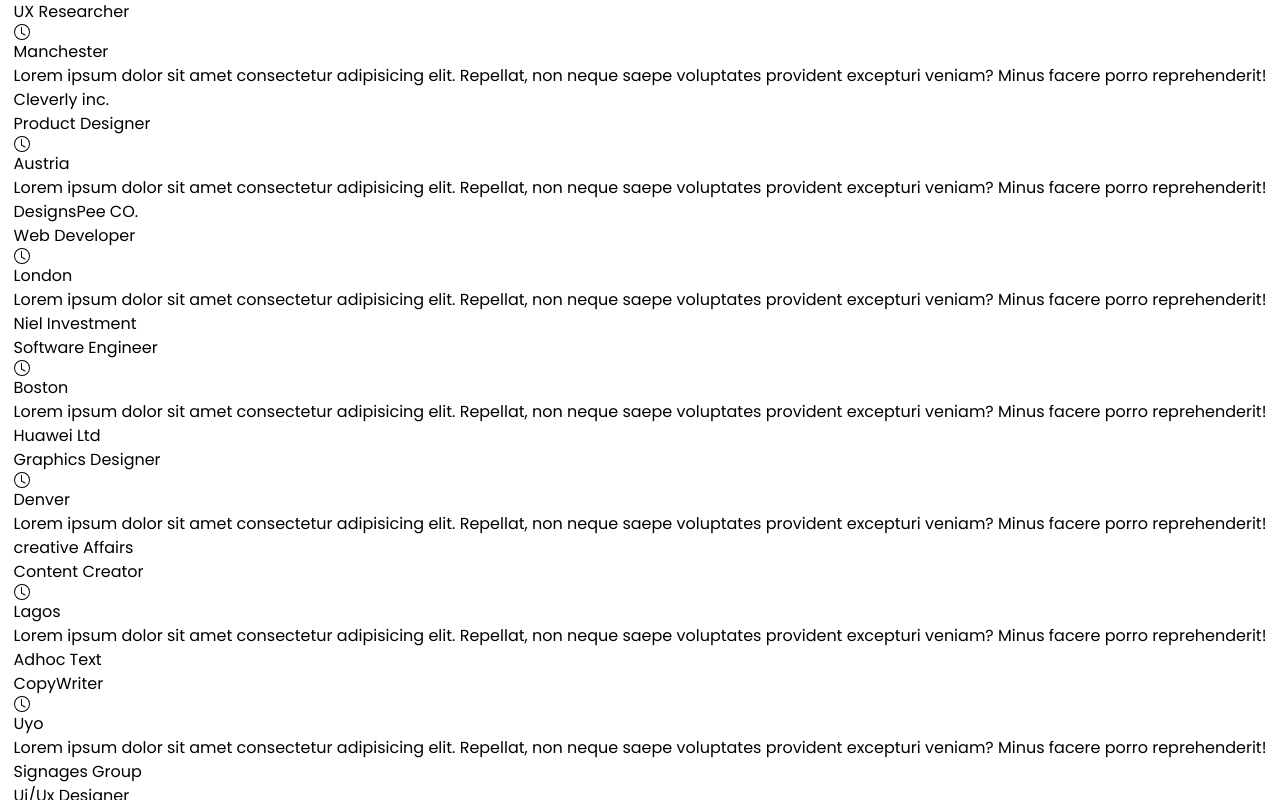
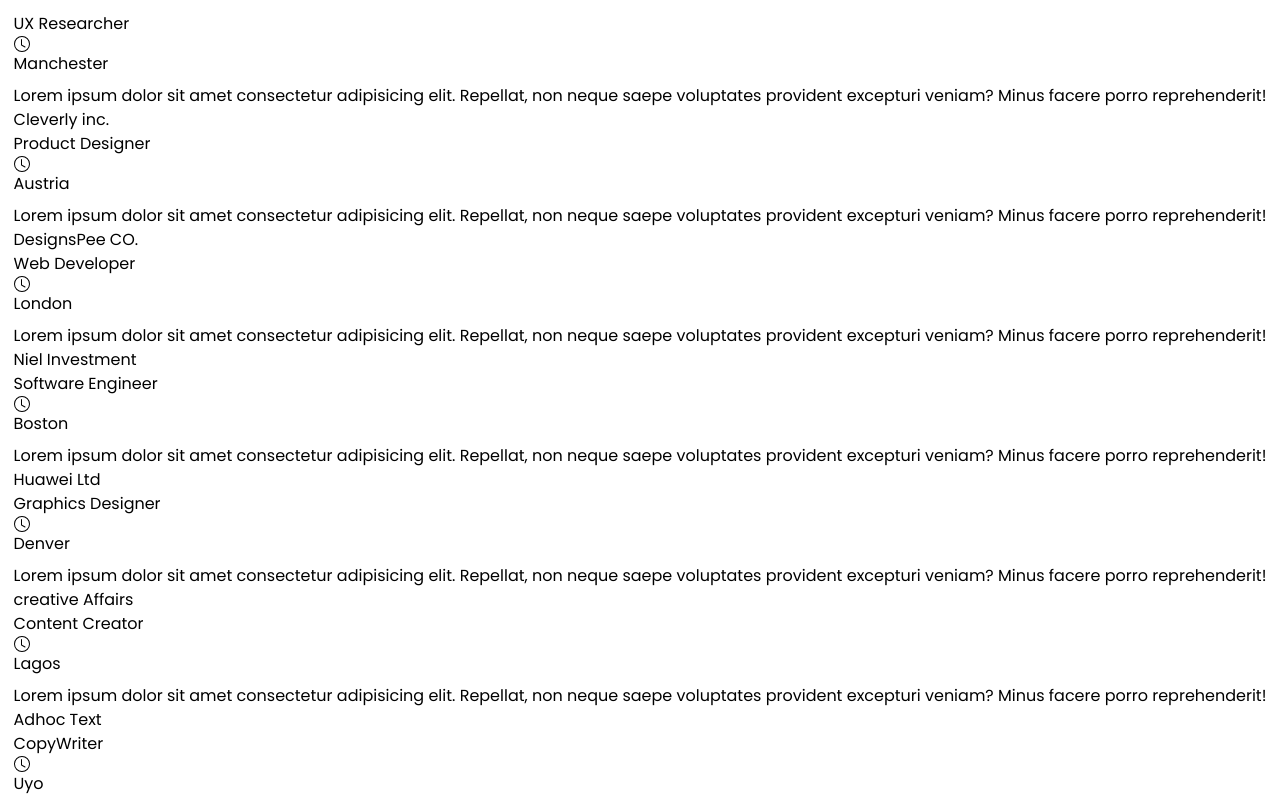
Before and after one commit to cleverAkanimoh/tailwind-learning-project, a React (Vite) app: page / in a window 1280 px wide. Shown: the top 800 px of the page. Built offline with nearby package versions, Linux system fonts and the light colour scheme.

Commit message:
modified availableWorks.jsx in Components

```diff
--- a/src/Components/availableWorks.jsx
+++ b/src/Components/availableWorks.jsx
@@ -1,12 +1,13 @@
 import { BsClock } from "react-icons/bs"
 export default function ({ works }) {
     return (
-        <article className="w-full">
+        <article className="w-full p-3">
             {
                 works.map(work => {
                     const { id, title, location, desc, companyName, url } = work;
 
-                    return <div key={id}>
+                    return (
+                        <div key={id} className="grid gap-2">
                             <div>
                                 <div>
                                     <h2>{title}</h2>
@@ -23,6 +24,7 @@
                                 <a href={url}></a>
                             </div>
                         </div>
+                    )
                 })
             }
         </article>
```
Lines whose indentation alone changed are shown as unchanged.
